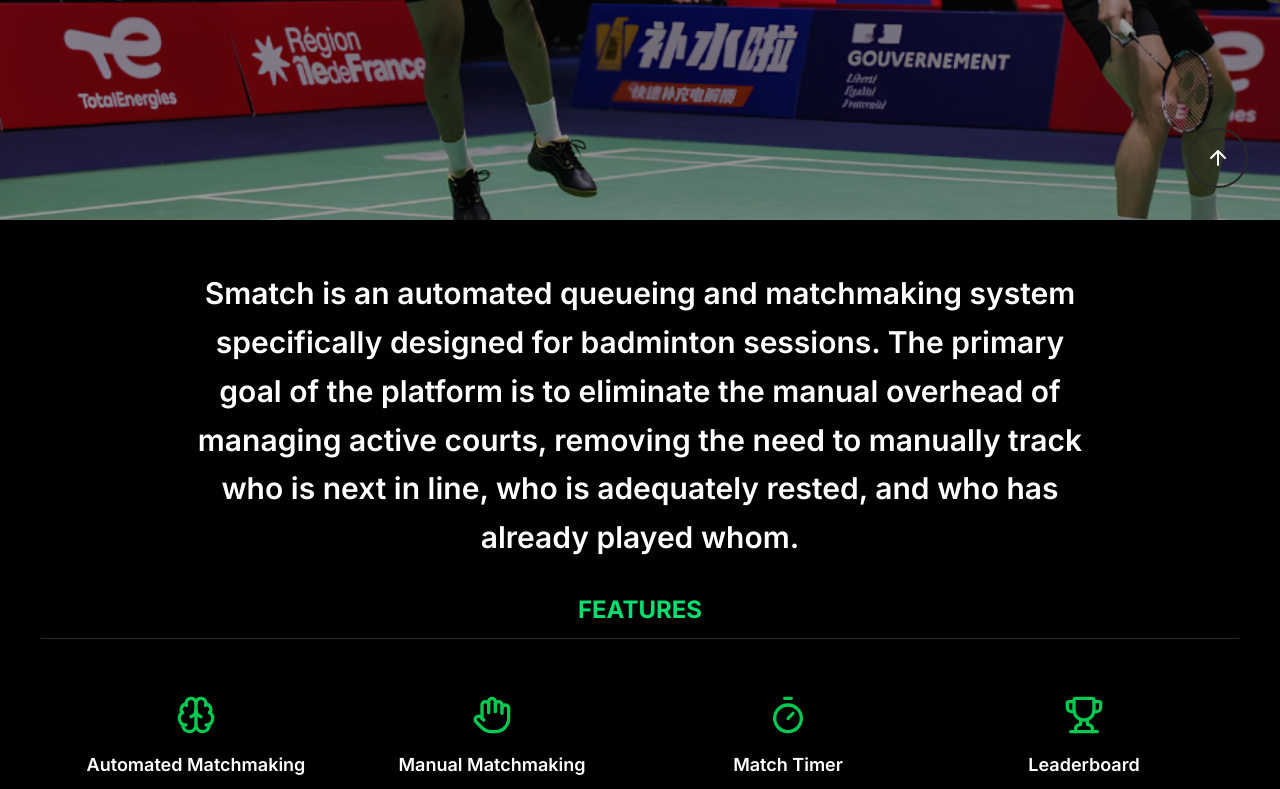
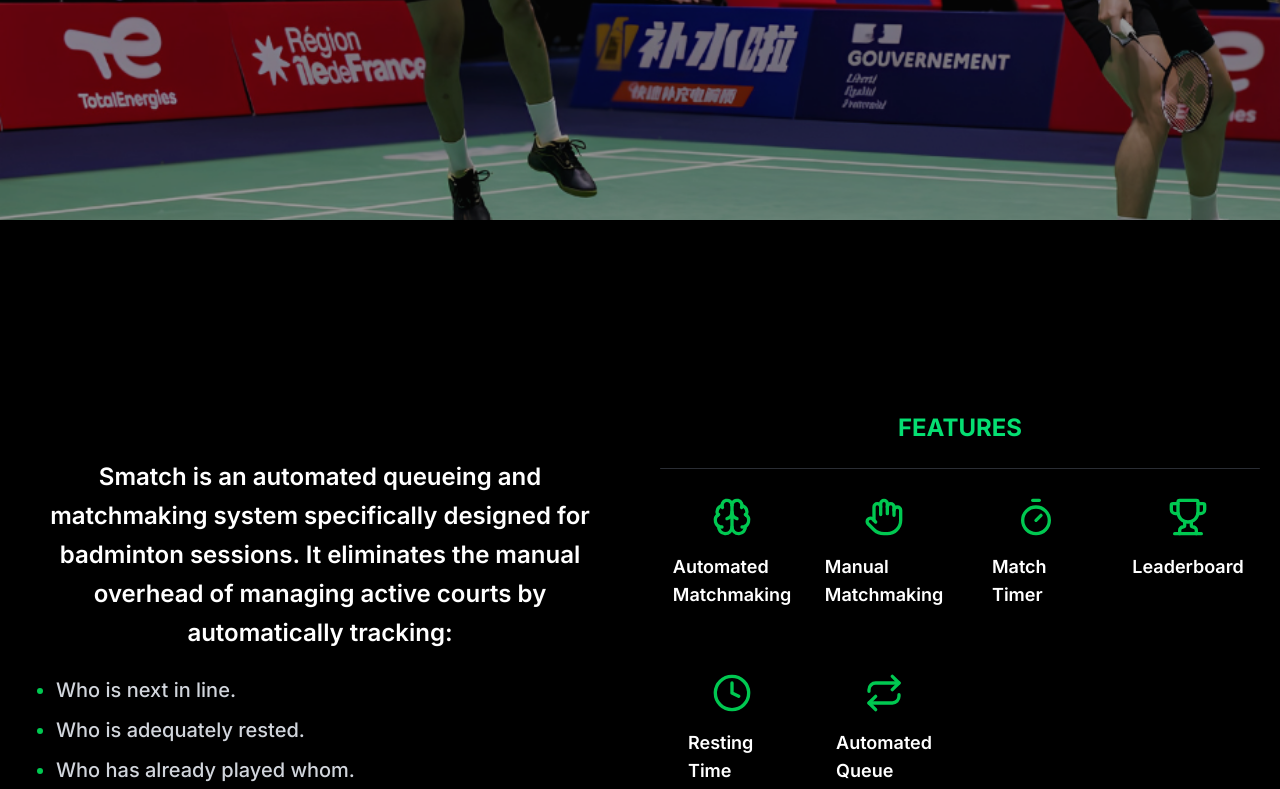
Before and after one commit to Gaeano/project-smatch, a Next.js app: page / in a window 1280 px wide. Shown: the part 580-1369 px from the top of the page. Built offline with nearby package versions, Linux system fonts and the light colour scheme.

Commit message:
feat: changed the ui for section 2 landing page

```diff
--- a/app/page.tsx
+++ b/app/page.tsx
@@ -161,16 +161,24 @@ export default function Home() {
       </section>
 
       <section id="features" className="min-h-screen w-full bg-black flex flex-col items-center text-black p-8 justify-center">
-       <div className="w-full max-w-4xl mb-8">
-          <p className="text-center text-lg sm:text-xl md:text-2xl lg:text-3xl leading-relaxed text-white font-semibold font-inter">
-            Smatch is an automated queueing and matchmaking system specifically designed for badminton sessions. The primary goal of the platform is to eliminate the manual overhead of managing active courts, removing the need to manually track who is next in line, who is adequately rested, and who has already played whom.
+       <div className="max-w-7xl w-full grid grid-cols-1 lg:grid-cols-2 gap-16 items-center">
+          <div>
+            <p className="text-center text-lg md:text-2xl leading-relaxed text-white font-semibold font-inter mb-6">
+                Smatch is an automated queueing and matchmaking system specifically designed for badminton sessions. It eliminates the manual overhead of managing active courts by automatically tracking:
             </p>
+
+            <ul className="text-left text-lg md:text-xl text-gray-300 font-medium space-y-3 list-disc pl-6 marker:text-green-500">
+              <li>Who is next in line.</li>
+              <li>Who is adequately rested.</li>
+              <li>Who has already played whom.</li>
+            </ul>
+
           </div>
 
-      <div className="w-full flex flex-col items-center mb-10">
+          <div className="flex flex-col items-center justify-center gap-3">
             <h2 className="text-2xl text-green-400 uppercase font-bold">Features</h2>
-        <div className="w-300 h-px bg-gray-500/40 rounded-full mt-3" />
-      </div>
+            {/* line */}
+            <div className="w-150 h-px bg-gray-500/40 rounded-full mt-3" />
 
             <div className="grid grid-cols-1 sm:grid-cols-2 lg:grid-cols-4 gap-8 max-w-6xl w-full">
             {features.map((feature) => (
@@ -181,14 +189,21 @@ export default function Home() {
                 onClick={() => openModal(feature)}
               />
             ))}
+
            </div>
+
+        </div>
+
+      </div>
+
+
 
         {selectedFeature && (
           <FeatureModal feature={selectedFeature} isOpen={isModalOpen} onClose={closeModal} />
         )}
       </section>
 
-      <a href="#section-one" onClick={handleScroll} className="fixed bottom-8 right-8 p-4 rounded-full border-zinc-800 border-2 hover:-translate-y-1 cursor-pointer hover:transition-transform hover:bg-zinc-700/40">
+      <a href="#section-one" onClick={handleScroll} className=" absolute bottom-6 right-6 lg:bottom-8 lg:right-8 lg:p-4 p-3 rounded-full border-zinc-800 border-2 hover:-translate-y-1 cursor-pointer hover:transition-transform hover:bg-zinc-700/40">
         <ArrowUp className="text-white w-6 h-6" />
 
       </a>
```
Lines whose indentation alone changed are shown as unchanged.
